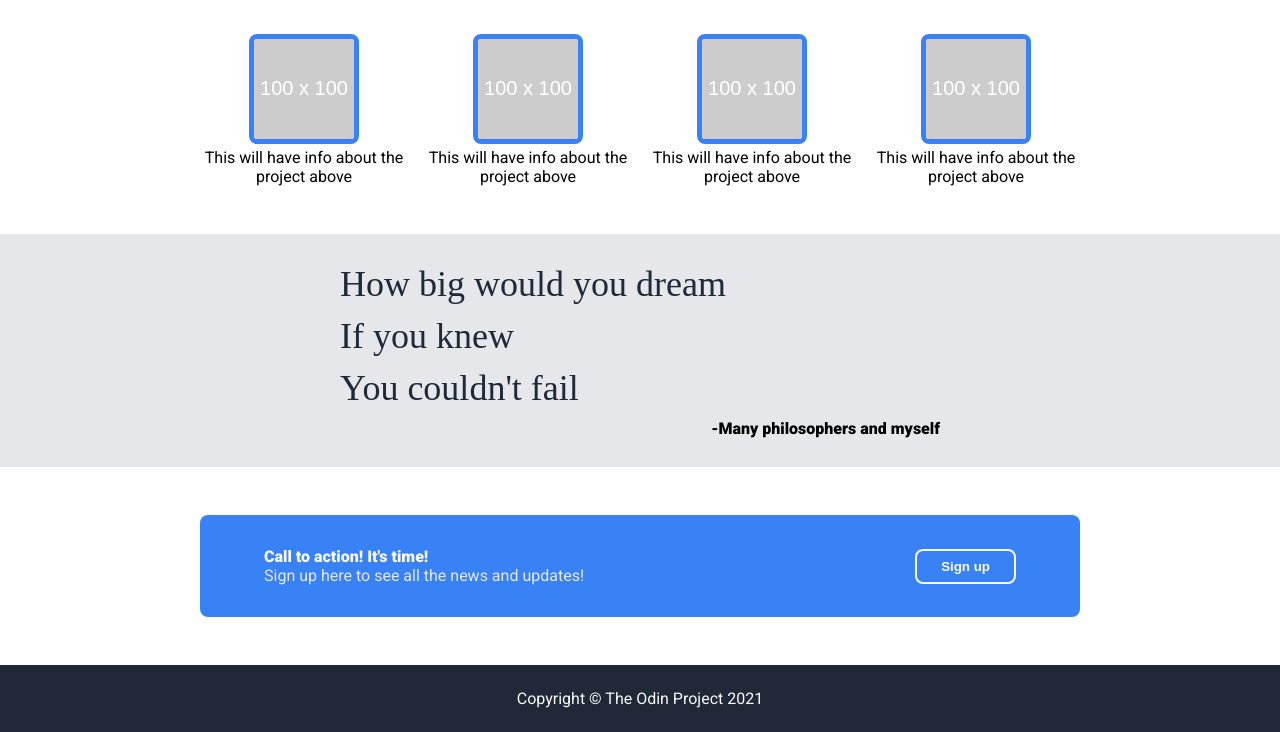
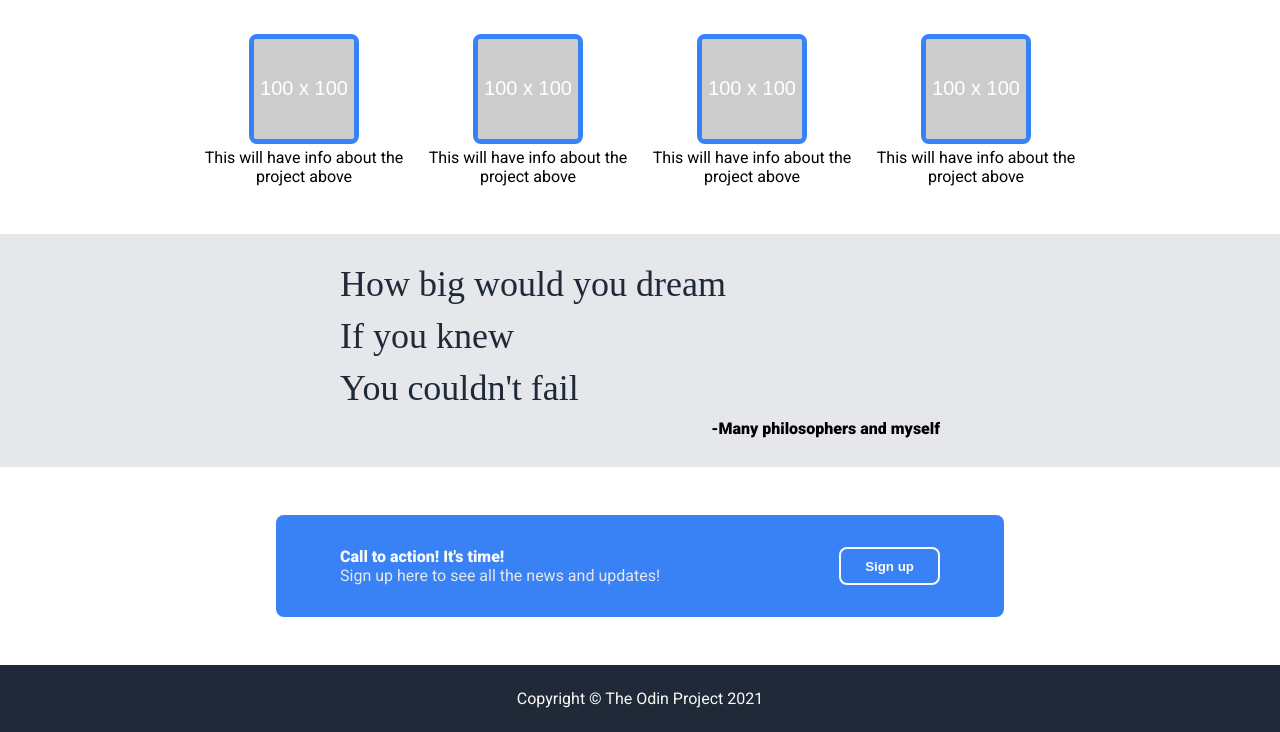
Before and after one commit to oleoetken/landing-page, a plain HTML site: page index.html in a window 1280 px wide. Shown: the part 562-1294 px from the top of the page. Drawn offline with Linux system fonts and the light colour scheme.

Commit message:
Fix alert sizing
Alert sizing now also moves correctly with resizing the webpage.
Now has a max width as well and has space between button and text
as well

```diff
--- a/style.css
+++ b/style.css
@@ -153,11 +153,13 @@ ul {
     padding-right: 200px;
     margin-top: 48px;
     margin-bottom: 48px;
+    display: flex;
+    flex-direction: column;
+    align-items: center;
 }
 
 .alert-box {
     display: flex;
-    align-items: center;
     background-color: #3882F6;
     color:#E5E7EB;
     padding-top: 32px;
@@ -165,6 +167,9 @@ ul {
     padding-left: 64px;
     padding-right: 64px;
     border-radius: 8px;
+    max-width: 600px;
+    justify-content: space-between;
+    width: 100%;
 
 
 }
@@ -172,6 +177,7 @@ ul {
 .left-alert {
     display: flex;
     margin-left: auto;
+    padding-left: 24px;
 }
 
 .sub-headline {
```
